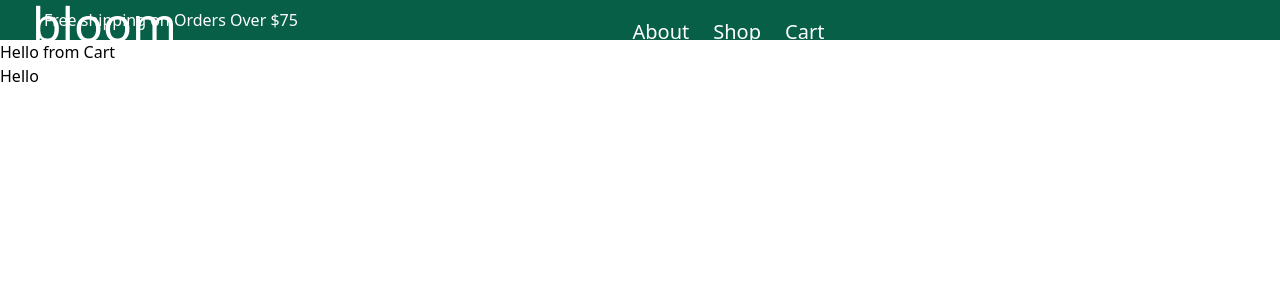
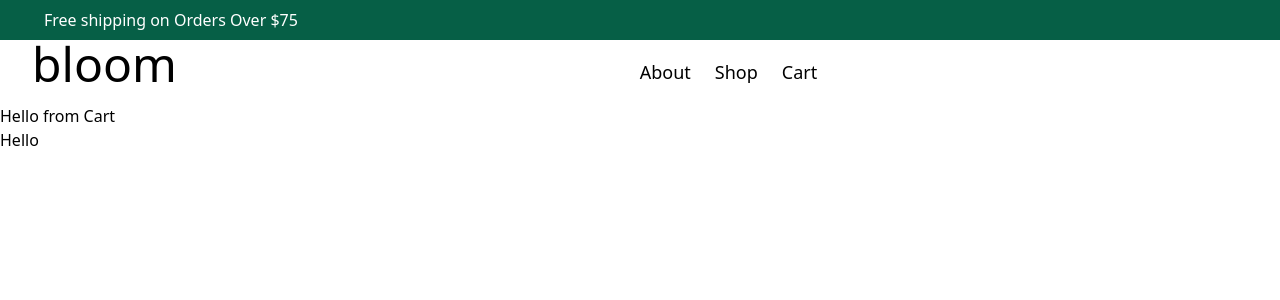
Before and after one commit to jtcaovan/shopping-cart, a React (Create React App) app: page /cart in a window 1280 px wide. Shown: the top 300 px of the page. Built offline with nearby package versions, Linux system fonts and the light colour scheme.

Commit message:
Fixing scroll on home page

```diff
--- a/src/components/App.js
+++ b/src/components/App.js
@@ -6,16 +6,16 @@ import monstera from '../assets/monstera.jpg'
 
 function App() {
   return (
-    <div>
+    <div className=''>
       <div className='fixed'>
-        <img src={hero} alt='' />
+        <img className='' src={hero} alt='' />
       </div>
 
       <div className="absolute bottom-1/4 inset-x-0">
-        <ul className='absolute top-10 h-screen inset-x-0 pt-16 flex bg-white justify-around'>
+        <ul className='absolute flex justify-around top-20 h-screen inset-x-0 pt-16 bg-white text-2xl'>
           <li>
-          <img className='h-96 rounded-lg' src={monstera} alt=''/>
-            <p>Best Sellers</p>
+            <img className='h-96 rounded-lg' src={monstera} alt=''/>
+              <p>Best Sellers</p>
           </li>
           <li>
             <img className='h-96 rounded-lg' src={pothos} alt=''/>
--- a/src/components/Footer.js
+++ b/src/components/Footer.js
@@ -2,7 +2,7 @@ import React from 'react'
 
 function Footer() {
     return(
-        <footer className=''>
+        <footer className='bg-white'>
             Hello
         </footer>
     )
--- a/src/components/Nav.js
+++ b/src/components/Nav.js
@@ -3,12 +3,12 @@ import { Link } from 'react-router-dom'
 
 const Nav = () => {
   return (
-        <nav className='flex h-16 fixed top-0 inset-x-0 z-10 text-white'>
+        <nav className='flex sticky h-16 z-10 '>
             <Link to='/'>
                 <h1 className="m-auto pl-8 text-5xl">bloom</h1>
             </Link>
 
-            <ul className='flex space-x-6 m-auto text-xl'>
+            <ul className='flex space-x-6 m-auto text-lg'>
                 <Link to='/about'>
                     <li>About</li>
                 </Link>
```
